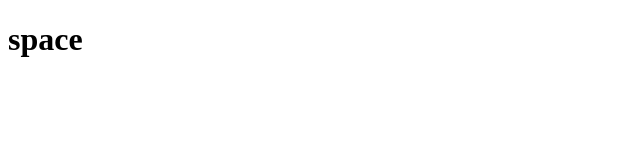
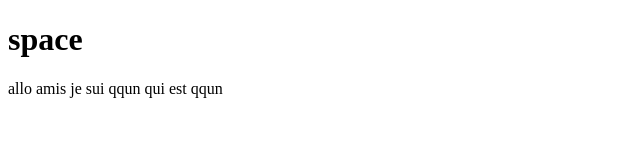
Before and after one commit to Atoms22/random, a plain HTML site: page index.html in a window 1280 px wide. Shown: the whole page, without its empty margins (0-640 px from the left). Drawn offline with Linux system fonts and the light colour scheme.

Commit message:
Update index.html

```diff
--- a/index.html
+++ b/index.html
@@ -7,5 +7,6 @@
 
   <body>
     <h1>space</h1>
+    <p>allo amis je sui qqun qui est qqun</p>
     </body>
 </html>
```
